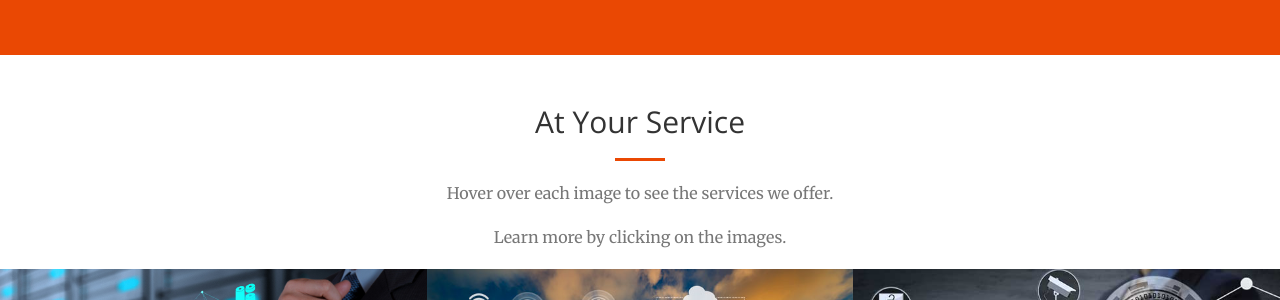
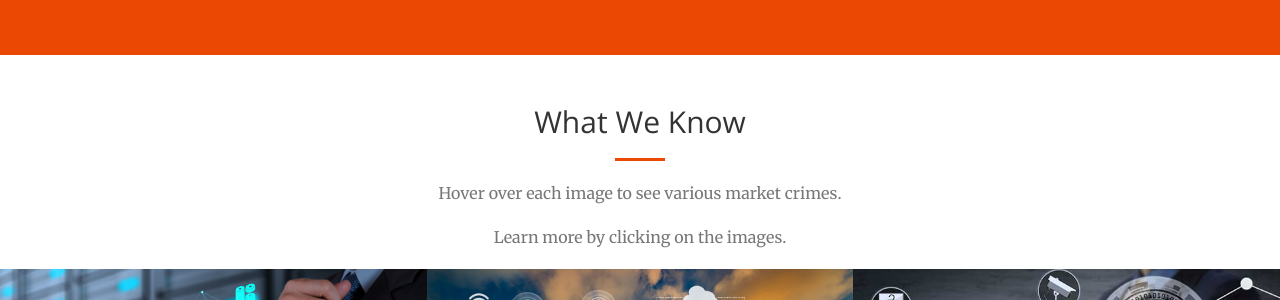
Before and after one commit to WeKnow1/Weknow, a Jekyll site: the page built from index.html, in a window 1280 px wide and 900 px high, scrolled down 1220 px. Shown: the part 159-459 px from the top of the window. Built offline with Jekyll 4.4.1, drawn with Linux system fonts in a browser that asks for light colours; nearby versions of some CDN libraries; library files that are not in the unit come from our copies; part of the change alters nothing that is shown.

Commit message:
Update portfolio.html

```diff
--- a/_includes/portfolio.html
+++ b/_includes/portfolio.html
@@ -2,9 +2,9 @@
     <div class="container">
         <div class="row">
             <div class="col-lg-12 text-center">
-                <h2 class="section-heading">At Your Service</h2>
+                <h2 class="section-heading">What We Know</h2>
                 <hr class="primary">
-                <p class="text-muted">Hover over each image to see the services we offer.</p>
+                <p class="text-muted">Hover over each image to see various market crimes.</p>
                 <p class="text-muted">Learn more by clicking on the images.</p>
             </div>
         </div>
@@ -17,10 +17,10 @@
                     <div class="portfolio-box-caption">
                         <div class="portfolio-box-caption-content">
                             <div class="project-category text-faded">
-                                Business Systems Management
+                                We Know
                             </div>
                             <div class="project-name">
-                                Virtual CTO Services
+                                Illegal Short Selling
                             </div>
                         </div>
                     </div>
@@ -32,10 +32,10 @@
                     <div class="portfolio-box-caption">
                         <div class="portfolio-box-caption-content">
                             <div class="project-category text-faded">
-                                Your Data. Anywhere.
+                                We Know
                             </div>
                             <div class="project-name">
-                                Cloud Admin Services
+                                The abuse of DTCC
                             </div>
                         </div>
                     </div>
@@ -47,10 +47,10 @@
                     <div class="portfolio-box-caption">
                         <div class="portfolio-box-caption-content">
                             <div class="project-category text-faded">
-                                Get Protected
+                                We Know
                             </div>
                             <div class="project-name">
-                                Network Security
+                                Total Return Swaps
                             </div>
                         </div>
                     </div>
@@ -62,10 +62,10 @@
                     <div class="portfolio-box-caption">
                         <div class="portfolio-box-caption-content">
                             <div class="project-category text-faded">
-                                Surveillance Systems
+                                We Know
                             </div>
                             <div class="project-name">
-                                Sales and Installation
+                                Rehypothacation
                             </div>
                         </div>
                     </div>
@@ -77,10 +77,10 @@
                     <div class="portfolio-box-caption">
                         <div class="portfolio-box-caption-content">
                             <div class="project-category text-faded">
-                                Preventive Maintenance
+                                We know
                             </div>
                             <div class="project-name">
-                                Monthly Maintenance Plans
+                                Tokenized Stocks
                             </div>
                         </div>
                     </div>
@@ -92,10 +92,10 @@
                     <div class="portfolio-box-caption">
                         <div class="portfolio-box-caption-content">
                             <div class="project-category text-faded">
-                                Network Infrastructure
+                                We Know
                             </div>
                             <div class="project-name">
-                                Planning and Installations
+                                High Frequency Trading
                             </div>
                         </div>
                     </div>
```
